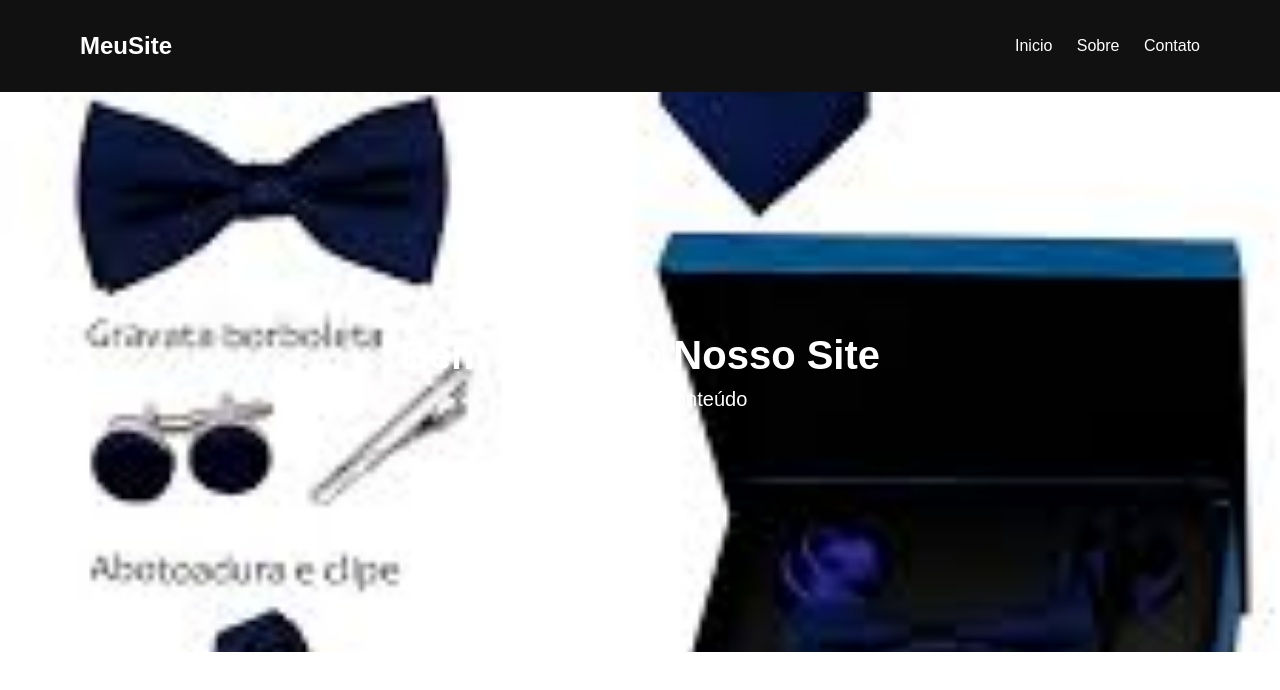
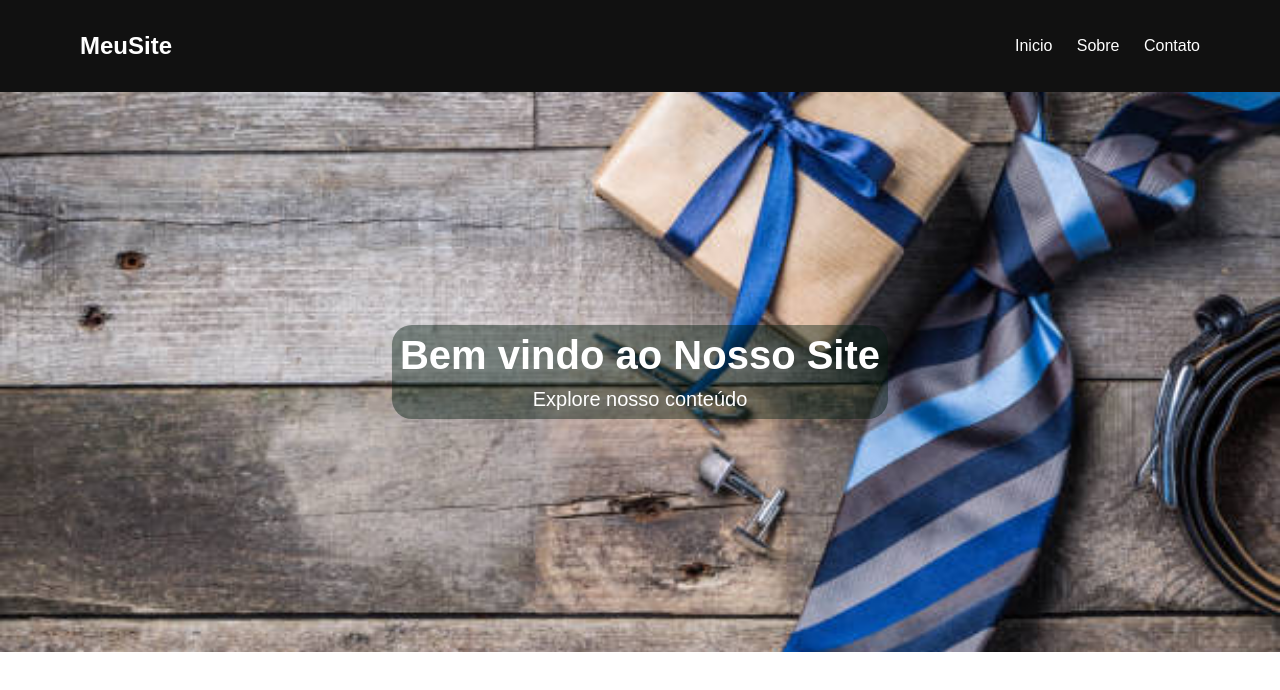
Before and after one commit to ReneChl/Javascript, a plain HTML site: page aula 16/index.html in a window 1280 px wide. Drawn offline with nearby package versions, Linux system fonts and the light colour scheme.

Commit message:
javascript
12/06/25

```diff
--- a/aula 16/index.html
+++ b/aula 16/index.html
@@ -40,6 +40,9 @@
     </div>
 
   </section>
+
+
+  <script src="script.js"></script>
 </body>
 
 </html>
--- a/aula 16/script.js
+++ b/aula 16/script.js
@@ -0,0 +1,14 @@
+//carrossel automatico sem botões nem interacções
+
+const swiper = new Swiper('.swiper', { //Inicializando o carrossel na classe ".swiper" usando a biblioteca swiper
+    loop: true, //faz o carrossel repetir intinitamente (lop contímuo)
+    autoplay: { //configura a reprodução aotomática
+    deplay: 2000, //tempo de espera entre os slides (2000ms = 2 segundos)
+    disableOnInteraction: false, //continua o autoplay mesmo se o suário interagir (ex: tentar arrastar)
+ },
+
+ efect: 'fade', // define o tip-o de transition entre as imagens (fade = dissolver)
+ fadeEffect: { crossFade: true }, // faz com que o slide anterior  desapareça suavemente enquanto aparece outro
+ allowTouchMove: true, //Impede que o usuario use o toque (arraste) para mudar slide
+
+});
--- a/aula 16/style.css
+++ b/aula 16/style.css
@@ -9,7 +9,7 @@ header {
     display: flex;
     justify-content:space-between;
     align-items: center;
-    padding: 2rem 5rem;
+    padding: 2rem 5rem;/*primer valor vertical e segundo valor horizontal*/
     color: #fff;
     position: sticky;
     top: 0;
@@ -49,6 +49,11 @@ header a {
     color: #fff;
     text-align: center;
     z-index: 10;
+
+    background-color: #011a0f6c;
+    padding: 0.5rem;
+    border-radius: 20px; /*aumentei eu*/
+
 }
 
 .carousel-text h1 {
@@ -61,13 +66,13 @@ header a {
 }
 
 .caixa-01 {
-    background-image: url(imagem/foto\ 1.jpg);
+    background-image: url(imagem/foto01ac.jpg);
 }
 
 .caixa-02 {
-    background-image: url(imagem/foto2.jpg);
+    background-image: url(foto02ac.jpg);
 }
 
 .caixa-03 {
-    background-image: url(imagem/foto3.jpg);
+    background-image: url(foto03ac.jpg);
 }
```
Also changed, not shown: aula 16/foto02ac.jpg (added), aula 16/foto03ac.jpg (added), aula 16/imagem/foto 1.jpg (deleted), aula 16/imagem/foto01ac.jpg (added), aula 16/imagem/foto2.jpg (deleted), aula 16/imagem/foto3.jpg (deleted).
